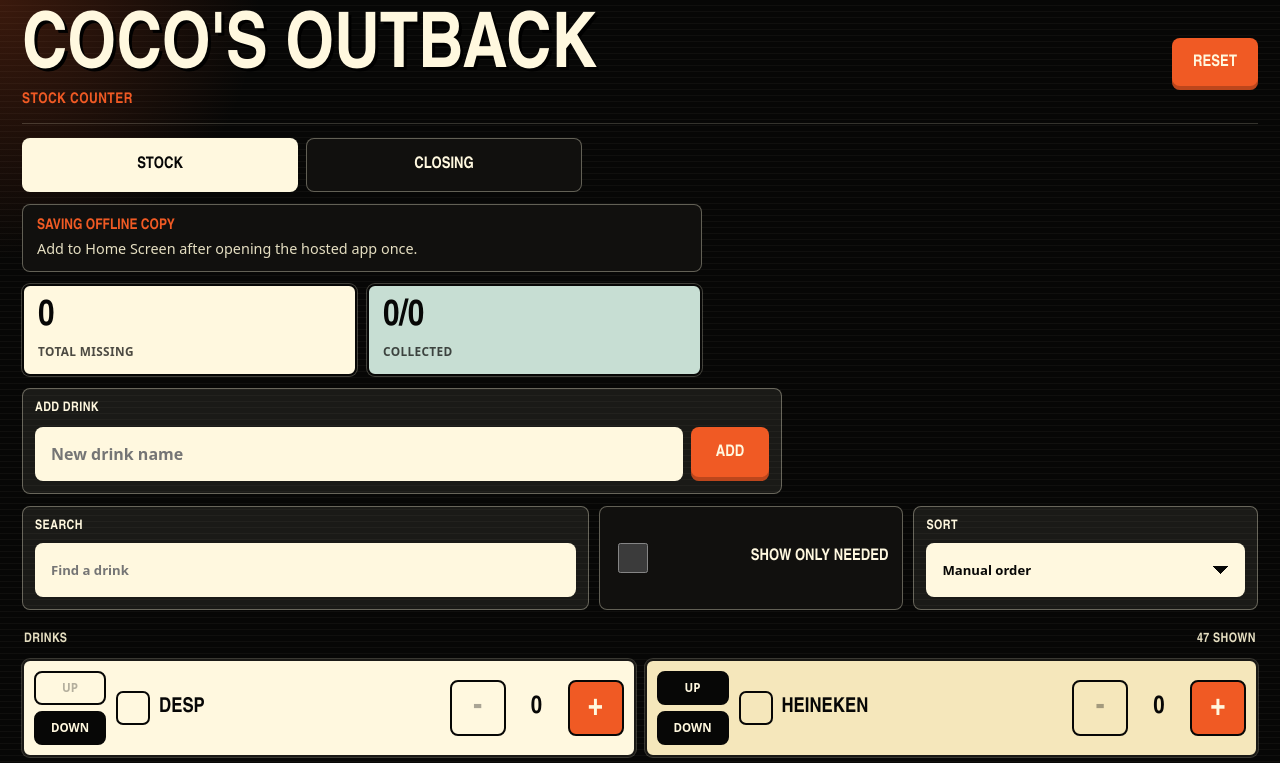
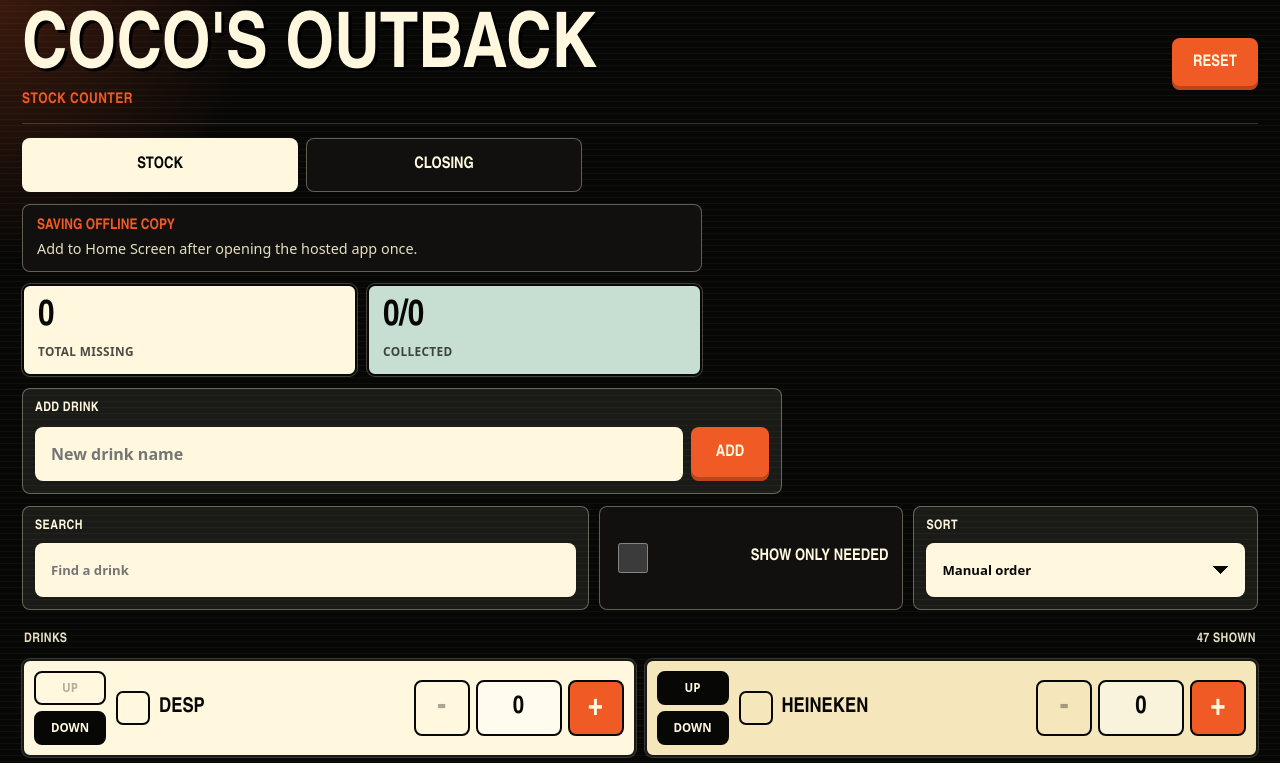
Before and after one commit to tobivonahlefeld/cocos-stock-counter, a React (Vite) app: page / in a window 1280 px wide. Shown: the top 763 px of the page. Built offline with nearby package versions, Linux system fonts and the light colour scheme.

Commit message:
Add files via upload

```diff
--- a/src/main.jsx
+++ b/src/main.jsx
@@ -382,6 +382,22 @@ function App() {
     }
   }
 
+  function setCount(id, value) {
+    const nextQuantity = Math.max(0, Number.parseInt(value, 10) || 0);
+
+    setCounts((currentCounts) => ({
+      ...currentCounts,
+      [id]: nextQuantity,
+    }));
+
+    if (nextQuantity === 0) {
+      setCollected((currentCollected) => ({
+        ...currentCollected,
+        [id]: false,
+      }));
+    }
+  }
+
   function resetCounts() {
     setCounts({});
     setCollected({});
@@ -689,7 +705,15 @@ function App() {
                   >
                     -
                   </button>
-                  <output aria-live="polite">{quantity}</output>
+                  <input
+                    className="quantity-input"
+                    type="number"
+                    inputMode="numeric"
+                    min="0"
+                    value={quantity}
+                    onChange={(event) => setCount(drink.id, event.target.value)}
+                    aria-label={`${drink.name} quantity`}
+                  />
                   <button
                     type="button"
                     className="counter-button plus"
--- a/src/styles.css
+++ b/src/styles.css
@@ -480,7 +480,7 @@ h1 {
 
 .counter {
   display: grid;
-  grid-template-columns: 56px 50px 56px;
+  grid-template-columns: 56px minmax(64px, 86px) 56px;
   align-items: center;
   gap: 6px;
 }
@@ -517,12 +517,34 @@ h1 {
   cursor: not-allowed;
 }
 
-output {
-  min-width: 50px;
+.quantity-input {
+  width: 100%;
+  min-width: 64px;
+  height: 56px;
+  border: 2px solid var(--ink);
+  border-radius: 8px;
+  color: var(--ink);
+  background: rgba(255, 255, 255, 0.48);
   color: var(--ink);
   font-size: 1.55rem;
   font-weight: 950;
   text-align: center;
+  outline: none;
+}
+
+.quantity-input:focus {
+  border-color: var(--orange);
+  box-shadow: 0 0 0 3px rgba(240, 90, 36, 0.22);
+}
+
+.quantity-input::-webkit-outer-spin-button,
+.quantity-input::-webkit-inner-spin-button {
+  margin: 0;
+  appearance: none;
+}
+
+.quantity-input[type="number"] {
+  appearance: textfield;
 }
 
 .empty-state {
@@ -824,7 +846,7 @@ output {
   }
 
   .counter {
-    grid-template-columns: 1fr 58px 1fr;
+    grid-template-columns: 1fr minmax(70px, 92px) 1fr;
   }
 
   .counter-button {
```
